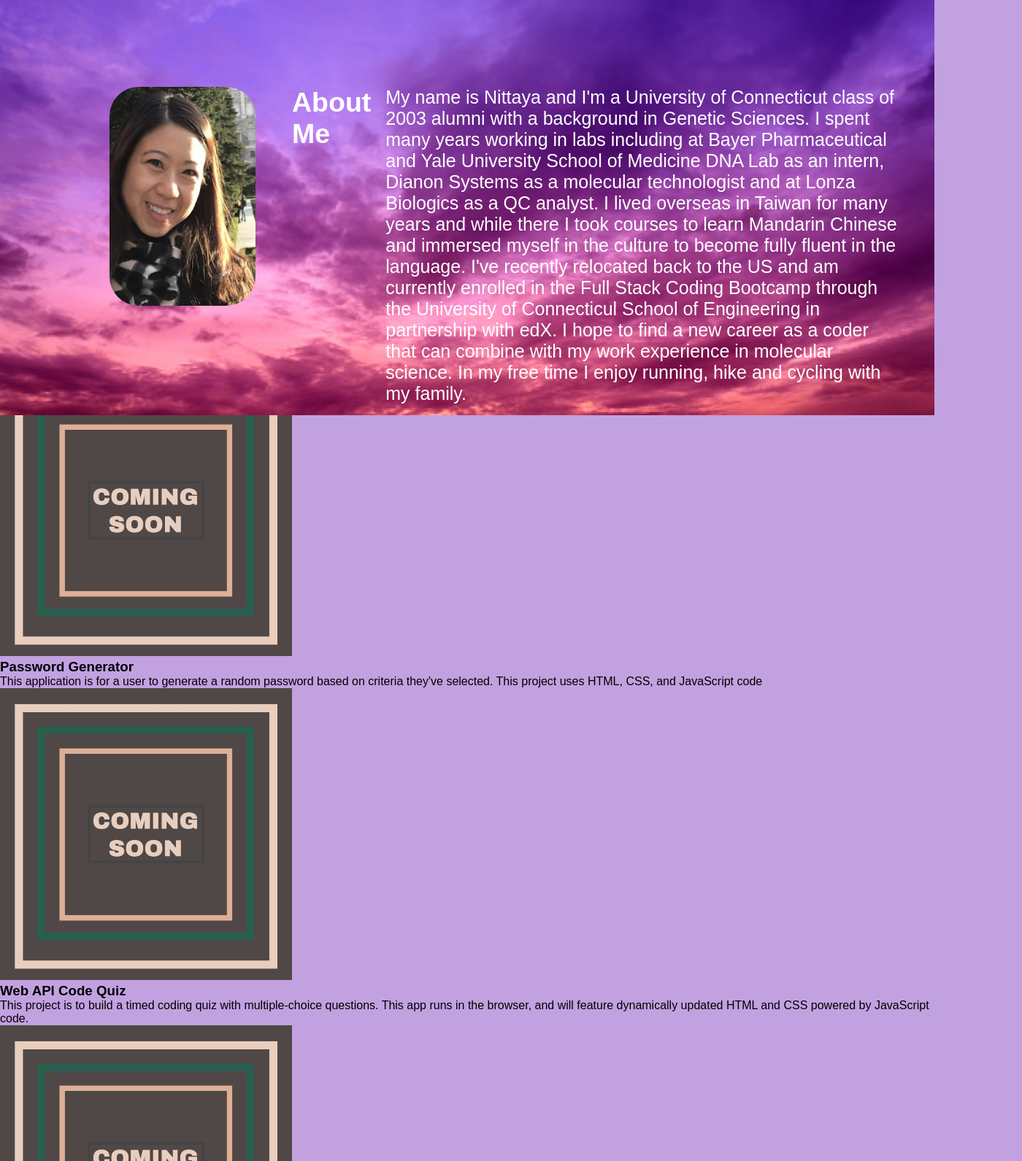
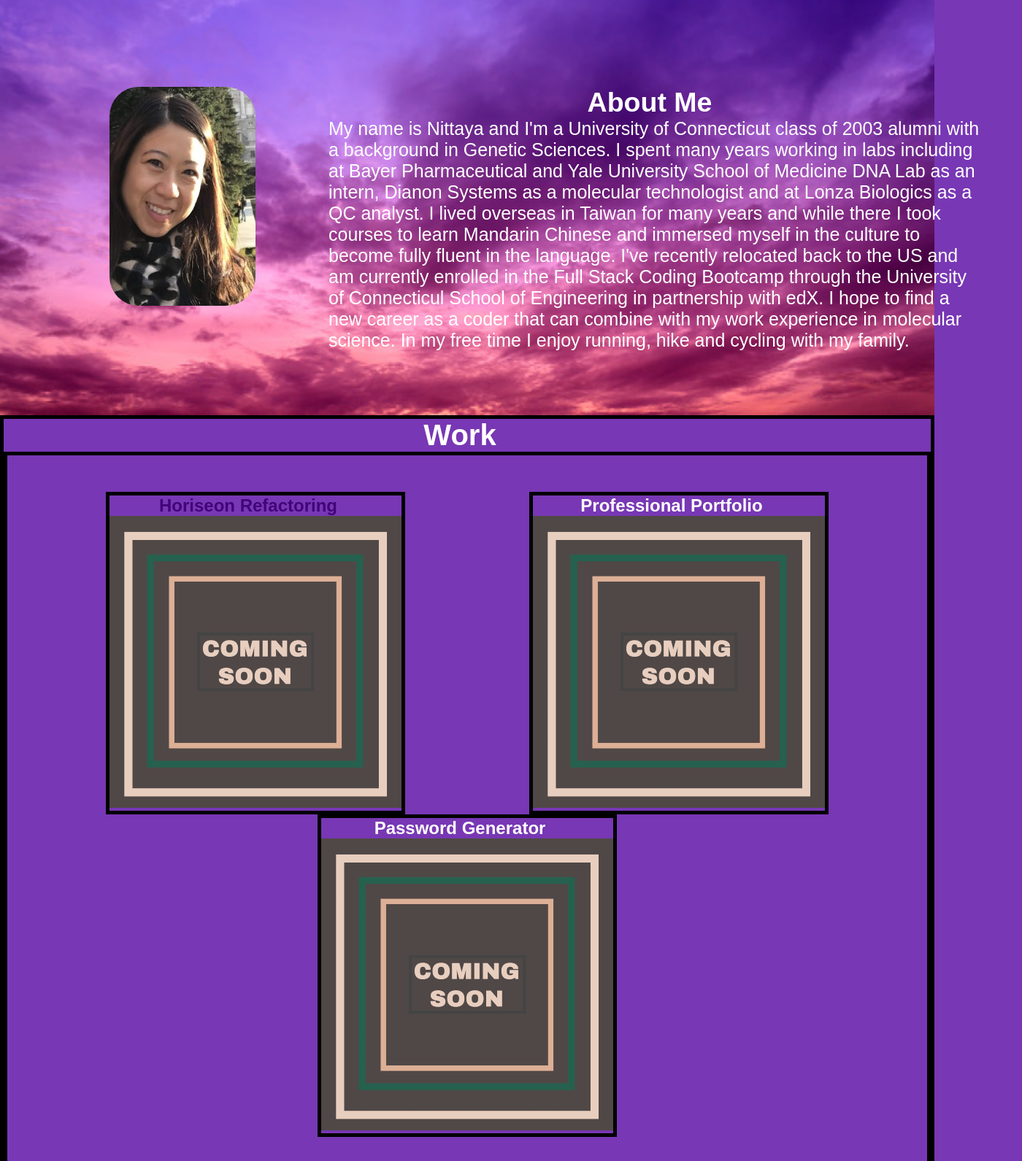
Before and after one commit to NittayaWu/professional-portfolio, a plain HTML site: page index.html in a window 1280 px wide. Shown: the part 169-1760 px from the top of the page at 73% size, 1400 px wide, since content can reach past the window. Drawn offline with Linux system fonts and the light colour scheme.

Commit message:
fixed flexbox issue

```diff
--- a/assets/styles.css
+++ b/assets/styles.css
@@ -5,8 +5,13 @@
 }
 
   body{
-    background-color: #c2a1e0;
+    background-color: #7837b4;
     font-family: Arial, Helvetica, sans-serif;
+  }
+
+  .main{
+    display:flex;
+    flex-direction: column;
   }
 
   .header{
@@ -17,6 +22,18 @@ padding:40px;
 
 
   }
+
+  footer{
+
+padding:40px;
+background-color: gray;
+color:white
+
+
+  }
+
+
+
   h1{
     font-size: 50px;
     text-align: left;
@@ -56,9 +73,9 @@ height: 600px;
   }
 
   .image-overlay{
-    width:75%
+    width:1000px;
 
-  background-color:rgb(64 38 113);
+
   display:flex;
   justify-content: center;
 
@@ -66,6 +83,8 @@ height: 600px;
   font-size: 25px;
   padding:50px;
   margin-top:100px;
+  margin-left: 400px;
+  position: absolute;
 
 
   }
@@ -86,13 +105,62 @@ height: 600px;
 
   }
 
-  .row {
-    display: flex;
-    flex-direction: row;
-    flex-wrap: wrap;
+  #work{
+    text-align: center;
+    font-size: 40px;
+    color:white;
   }
 
-  .column {
-    display: flex;
-    flex-direction: column
+ .box-wrapper{
+  margin-top: 600px;
+  width: 100%;
+  border: black 5px solid;
+display:flex
+flex-direction: row;
+flex-wrap:wrap;
+align-content:center;
+
+
+ }
+
+ .row {
+  display: flex;
+  flex-direction: row;
+  flex-wrap: wrap;
+  border: black 5px solid;
+  padding:50px;
+  justify-content: space-around;
+ }
+
+
+.project{
+  border: black 5px solid;
+  display: flex;
+  flex-direction: column;
+  flex-wrap: wrap;
+  position:relative;
+  transition: transform .2s; /* Animation */
+  */
+}
+.project:hover{
+  transform: scale(1.5);
+}
+.img-container{
+  display: block;
+  margin-left: auto;
+  margin-right: auto;
+   /* width: 200px;
+  height: 200px;
+  margin: 0 auto;
+  */
+
+}
+h2{
+  text-align: center;
+  color:white;
+}
+
+@media (max-width: 800px)
+  .box-wrapper{
+    flex-direction: column;
   }
--- a/index.html
+++ b/index.html
@@ -5,146 +5,117 @@
     <meta http-equiv="X-UA-Compatible" content="IE=edge" />
     <meta name="viewport" content="width=device-width, initial-scale=1.0" />
 
-    <link rel="stylesheet" href="./assets/reset.css"/>
-    <link rel="stylesheet" href="./assets/styles.css"/>
+    <link rel="stylesheet" href="./assets/reset.css" />
+    <link rel="stylesheet" href="./assets/styles.css" />
     <title>Nittaya Wu Professional Portfolio</title>
   </head>
   <body>
     <!-- Header -->
     <header>
-
       <nav class="header">
         <h1>Nittaya Wu</h1>
         <ul>
+          <li>
+            <a href="#aboutme">About Me</a></li>
 
-          <li>
-            <a href="#aboutme">About Me</a>
-          </li>
-          <li><a href="#work">Work</a>
+          <li><a href="#work">Work</a></li>
 
-<li> <a href="#contact-me">Contact Me</a></li>
+          <li><a href="#contact-me">Contact Me</a></li>
         </ul>
       </nav>
     </header>
 
     <!-- main -->
-    <main>
+    <main class="main">
+      <section class="image">
+        <img
+          src="./assets/profilephoto.jpg"
+          alt="profile-picture"
+          class="profile"
+        />
 
-
-        <section class="image">
-          <img src="./assets/profilephoto.jpg" alt="profile-picture" class="profile"/>
-
-            <div class ="image-overlay">
+        <div class="image-overlay">
+          <div id="aboutme">
             <h2>About Me</h2>
             <p>
-              My name is Nittaya and I'm a University of Connecticut class of 2003
-              alumni with a background in Genetic Sciences. I spent many years
-              working in labs including at Bayer Pharmaceutical and Yale University
-              School of Medicine DNA Lab as an intern, Dianon Systems as a molecular
-              technologist and at Lonza Biologics as a QC analyst. I lived overseas in Taiwan for many years and while there I took courses to learn Mandarin Chinese and immersed myself in the culture to become fully fluent in the language.
-              I've recently relocated back to the US and am currently enrolled in the Full Stack Coding Bootcamp
-              through the University of Connecticul School of Engineering in
-              partnership with edX. I hope to find a new career as a coder that can
-              combine with my work experience in molecular science. In my free
-              time I enjoy running, hike and cycling with my family.
+              My name is Nittaya and I'm a University of Connecticut class of
+              2003 alumni with a background in Genetic Sciences. I spent many
+              years working in labs including at Bayer Pharmaceutical and Yale
+              University School of Medicine DNA Lab as an intern, Dianon Systems
+              as a molecular technologist and at Lonza Biologics as a QC
+              analyst. I lived overseas in Taiwan for many years and while there
+              I took courses to learn Mandarin Chinese and immersed myself in
+              the culture to become fully fluent in the language. I've recently
+              relocated back to the US and am currently enrolled in the Full
+              Stack Coding Bootcamp through the University of Connecticul School
+              of Engineering in partnership with edX. I hope to find a new
+              career as a coder that can combine with my work experience in
+              molecular science. In my free time I enjoy running, hike and
+              cycling with my family.
             </p>
-
           </div>
-
+        </div>
       </section>
 
       <!--section 2-->
       <section class="box-wrapper">
-          <H2>Work</H2>
-          <br>
+        <div class="#work"></div>
+        <h2 id="work">Work</h2>
         <div class="row">
-            <div class="column">
-          <div id="box1">
-
-            <figure>
-              <h3>Search Engine Optimization Refactoring</h3>
-              <div>
-                <p>This application is a demonstration on refactoring an existing code for search engine optimization. </p>
-                <img src="./assets/coming=soon.png" alt="Horiseon" class="project-box">
-              </div>
-            </figure>
+          <div class="project">
+            <h2><a href="https://nittayawu.github.io/seo-refactoring/"  target="_blank">Horiseon Refactoring</a></h2>
+            <!-- <p>This application is to demonstrate code refactoring for search engine opimization.</p> -->
+            <div class="img-container">
+              <img src="./assets/coming=soon.png" alt="meeting project-1" />
             </div>
           </div>
-        <div class="column">
-          <div id="box2">
-            <figure>
-              <h3>Professional Portfolio</h3>
-              <div>
-                <p>This project is to demonstrate HTML and CSS skills to create a professional portfolio for future employer's reference.</p>
-                <img src="./assets/coming=soon.png" alt="portfolio-profile" class="project-box">
+          <div class="project">
+            <h2>Professional Portfolio</h2>
+            <div class="img-container">
+              <img src="./assets/coming=soon.png" />
             </div>
           </div>
-            </figure>
+          <div class="project">
+            <h2>Password Generator</h2>
+            <div class="img-container">
+              <img src="./assets/coming=soon.png" />
             </div>
-
-    <div class="column"
-          <div id="box3">
-            <figure>
-              <h3>Password Generator</h3>
-              <div>
-                <p>This application is for a user to generate a random password based on criteria they've selected. This project uses HTML, CSS, and JavaScript code </p>
-                <img src="./assets/coming=soon.png" class="project-box">
-              </div>
-            </figure>
           </div>
         </div>
 
         <div class="row">
-          <div class="column">
-          <div id="box4">
-            <figure>
-              <h3>Web API Code Quiz</h3>
-              <div>
-                <p>This project is to build a timed coding quiz with multiple-choice questions. This app runs in the browser, and will feature dynamically updated HTML and CSS powered by JavaScript code.</p>
-                <img src="./assets/coming=soon.png" alt="portfolio-profile" class="project-box">
-              </div>
-            </figure>
+          <div class="project">
+            <h2>Web API Code Quiz</h2>
+            <div class="img-container">
+              <img src="./assets/coming=soon.png" />
             </div>
           </div>
-
-          <div class="column">
-          <div id="box5">
-            <figure>
-              <h3>Future Project</h3>
-              <div>
-                <p>Lorem ipsum, dolor sit amet consectetur adipisicing elit. Deserunt et explicabo facilis natus a magni temporibus alias, aut eligendi odio quibusdam molestiae architecto optio recusandae fugiat cumque quia, iusto neque!</p>
-                <img src="./assets/coming=soon.png" alt="portfolio-profile" class="project-box">
-              </div>
-            </figure>
+          <div class="project">
+            <h2>Future Project</h2>
+            <div class="img-container">
+              <img src="./assets/coming=soon.png" />
             </div>
           </div>
-
-            <div class="column">
-          <div id="box6">
-            <figure>
-              <h3>Future Project</h3>
-              <div>
-                <p>Lorem ipsum dolor sit amet consectetur adipisicing elit. Voluptas consequatur culpa impedit numquam iusto ratione, reiciendis illo alias. Nam expedita non nesciunt, magni laudantium nisi officia ad doloremque consequuntur nobis?
-                </p>
-                <img src="./assets/coming=soon.png" alt="portfolio-profile" class="project-box">
-              </div>
-            </figure>
+          <div class="project">
+            <h2>Future Project</h2>
+            <div class="img-container">
+              <img src="./assets/coming=soon.png" />
             </div>
           </div>
         </div>
-
-        </section>
       </section>
     </main>
 
     <!-- Footer -->
     <footer>
+      <div id="contact-me"></div>
         <h2>Contact Me</h2>
         <ul>
-        <li>Email</li>
-        <li>GitHub</li>
+          <li><a href = "mailto: nittayak80@gmail.com">Email</li>
+          <li><a href="https://github.com/NittayaWu">GitHub</a></li>
           <li>Linkedin</li>
         </ul>
+
     </footer>
   </body>
 </html>
```
Lines whose indentation alone changed are shown as unchanged.
